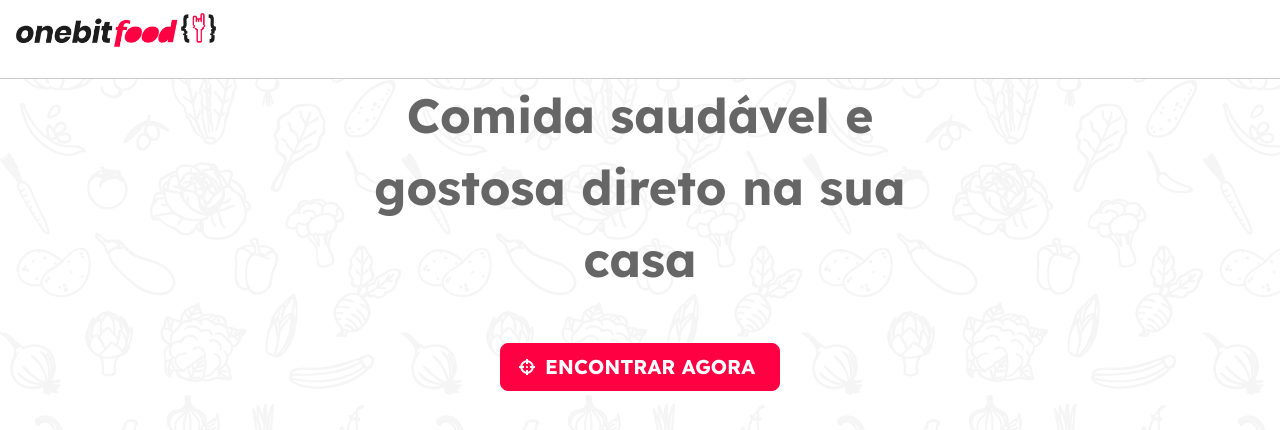
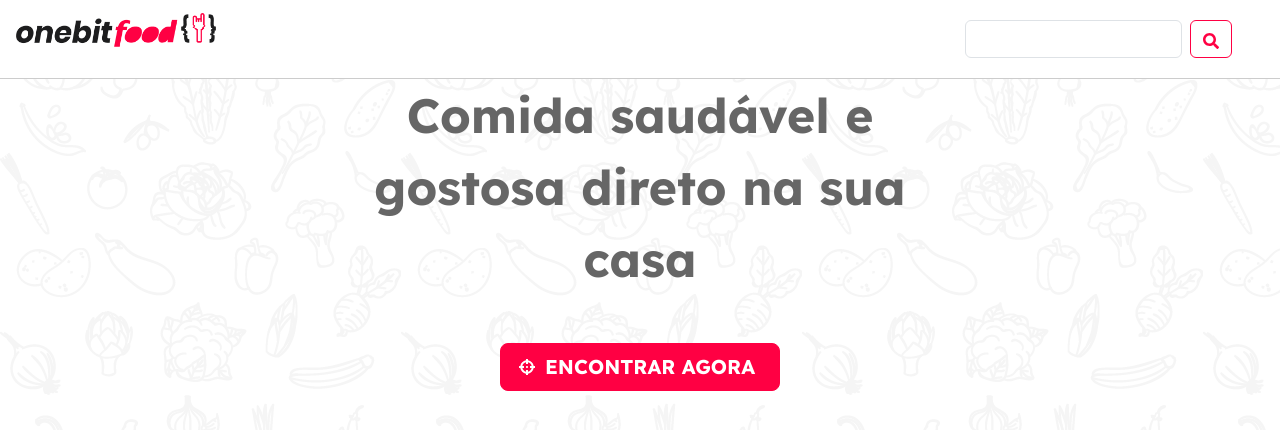
Before and after one commit to lucasbc92/onebitfood, a Next.js app in the folder client/: page / in a window 1280 px wide. Shown: the top 430 px of the page. Built offline with nearby package versions, Linux system fonts and the light colour scheme.

Commit message:
Filter by search query

```diff
--- a/client/components/Header/index.js
+++ b/client/components/Header/index.js
@@ -1,6 +1,7 @@
 import { Navbar } from 'react-bootstrap';
 import Image from 'next/image';
 import Link from 'next/link';
+import SearchBox from '../SearchBox';
 
 export default function Header() {
     return (
@@ -18,6 +19,10 @@
                     </a>
                 </Link>
             </Navbar.Brand>
+            <Navbar.Toggle aria-controls='responsive-navbar-nav' />
+            <Navbar.Collapse id='responsive-navbar-nav' className='justify-content-end'>
+                <SearchBox/>
+            </Navbar.Collapse>
         </Navbar>
     )
 }
--- /dev/null
+++ b/client/components/SearchBox/index.js
@@ -0,0 +1,31 @@
+import { useState } from 'react';
+import { Form, Button } from 'react-bootstrap';
+import { FaSearch } from 'react-icons/fa';
+import { useRouter } from 'next/router';
+
+export default function SearchBox() {
+    const [query, setQuery] = useState('');
+
+    const router = useRouter();
+
+    function search(e){
+        e.preventDefault();
+
+        router.push(`/restaurants?q=${query}`)
+    }
+
+    return (
+        <Form className='d-flex mx-5 my-2' onSubmit={(e) => search(e)}>
+            <Form.Control
+                type='text'
+                placholder='Buscar Restaurantes'
+                className='me-2'
+                value={query}
+                onChange={(e) => setQuery(e.target.value)}
+            />
+            <Button variant='outline-custom-red' type='submit'>
+                <FaSearch />
+            </Button>
+        </Form>
+    )
+}
--- a/client/services/getRestaurants.js
+++ b/client/services/getRestaurants.js
@@ -3,11 +3,14 @@
 
 export default function getRestaurants() {
     const router = useRouter();
-    const { category } = router.query;
+    const { category, q } = router.query;
 
     let params = '';
     if(category) {
         params = `${params == '' ? '?' : '&'}category=${category}`;
+    }
+    if(q) {
+        params = `${params == '' ? '?' : '&'}q=${q}`;
     }
 
     const fetcher = (...args) => fetch(...args).then((res) => res.json());
```
